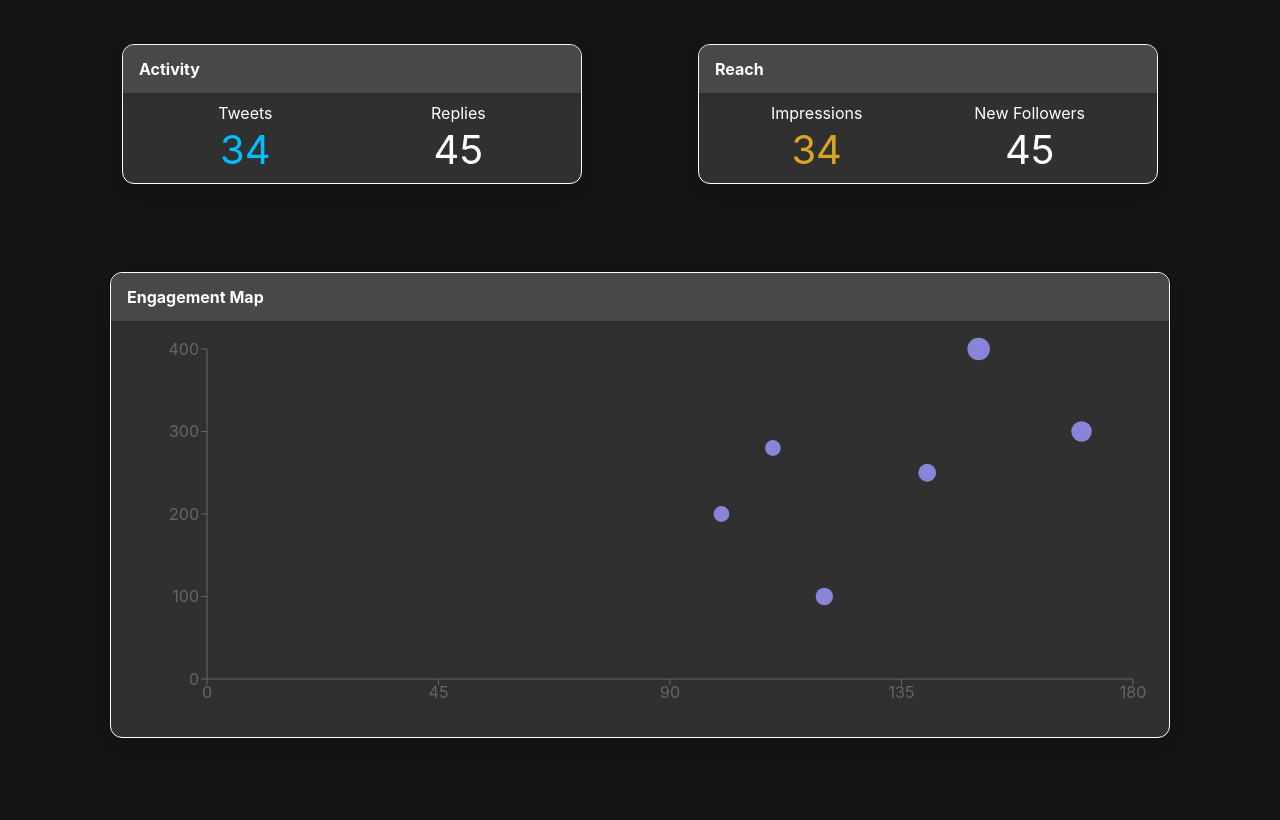
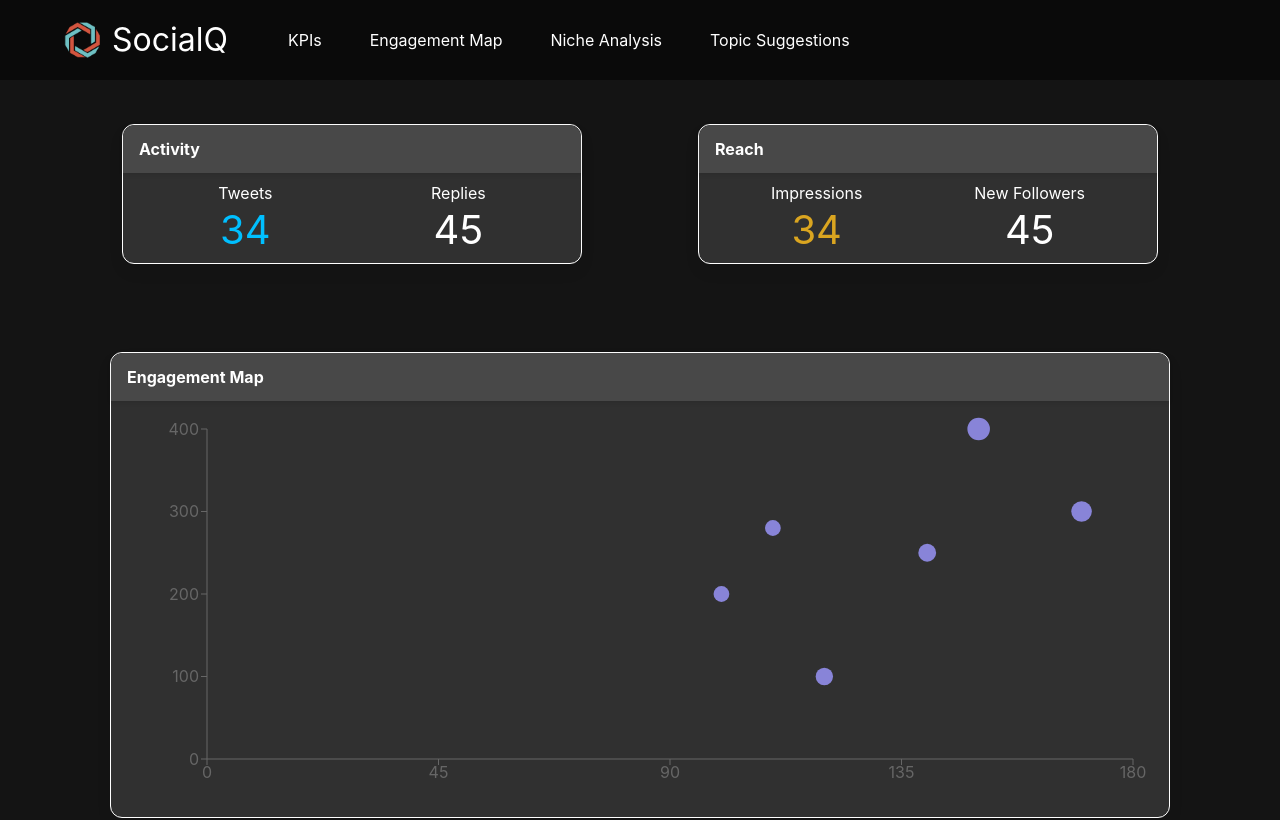
Before and after one commit to SocialQu/Branding, a Next.js app in the folder app/: page / in a window 1280 px wide. Shown: the top 820 px of the page. Built offline with nearby package versions, Linux system fonts and the light colour scheme.

Commit message:
Nav Bar component on layout.

```diff
--- a/app/components/layout.tsx
+++ b/app/components/layout.tsx
@@ -1,7 +1,73 @@
+/* eslint-disable jsx-a11y/anchor-is-valid */
+
 import type { ReactElement } from 'react'
+import { useState } from 'react'
 import Head from 'next/head'
 
-interface iApp { children: ReactElement }
+
+export type Tab = 'Home' | 'KPIs' | 'Engagement Map' | 'Niche Analysis' | 'Topic Suggestions'
+
+interface iNavTab {tab:Tab, isActive:boolean, clickTab(tab:Tab):void}
+const NavTab = ({ tab, isActive, clickTab }:iNavTab) => <a
+    onClick={() => clickTab(tab)}
+    style={{marginLeft:24}}
+    className={`navbar-item ${isActive ? 'navbar-item-active': ''}`}
+> { tab } </a>
+
+interface iNavBar { click(tab:Tab):void }
+export const NavBar = ({ click }: iNavBar) => {
+    const [ isActive, setActive ] = useState(false)
+    const clickTab = (tab: Tab) => {
+        isActive ? setActive(false) : setActive(isActive)
+        return click(tab)
+    }
+
+    return <nav className="navbar is-black" role="navigation" aria-label="main navigation">
+        <div className="container">
+            <div className="navbar-brand">
+                <a className="navbar-item" onClick={() => click('Home')}>
+                    <img src="SocialQ.png" style={{ height:36, maxHeight: 'none' }} alt={'SocialQ logo'}/>
+                    <p className="navbar-item" style={{ fontSize: '2em', color:'white' }} > SocialQ </p>
+                </a>
+
+                <a
+                    role="button"
+                    className={`navbar-burger ${isActive ? 'is-active': ''}`}
+                    aria-label="menu"
+                    aria-expanded="false"
+                    data-target="navbarBasicExample"
+                    onClick={()=> setActive(!isActive)}
+                >
+                    <span aria-hidden="true"></span>
+                    <span aria-hidden="true"></span>
+                    <span aria-hidden="true"></span>
+                </a>
+            </div>
+
+            <div
+                style={{ maxWidth:1200, marginRight:'auto' }}
+                className={`navbar-menu ${isActive ? 'is-active navbar-menu-active': ''}`}
+            >
+                <div
+                    style={{marginRight:0}}
+                    className={`navbar-start ${isActive ? 'is-active navbar-start-active': ''}`}
+                >
+                    {
+                        ['KPIs', 'Engagement Map', 'Niche Analysis', 'Topic Suggestions'].map((tab) =>
+                            <NavTab isActive={isActive} tab={tab as Tab} clickTab={clickTab}/>
+                        )
+                    }
+                </div>
+            </div>
+
+            <div className={`navbar-end ${isActive ? 'navbar-end-active': ''}`} style={{fontSize: '1.2em'}} />
+        </div>
+    </nav>
+}
+
+
+
+interface iApp { children: ReactElement[] }
 const Section = ({ children }: iApp) => <div className="section" style={{padding:'2rem' }}>
     <div className='container'> { children } </div>
 </div>
@@ -13,6 +79,8 @@ export const Layout = ({ children }: iApp) =>   <div>
         <title> SocialQ </title>
     </Head>
 
+    <NavBar click={() => {}} />
+
     <Section>
         { children }
     </Section>
```
